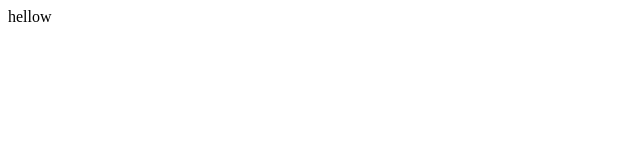
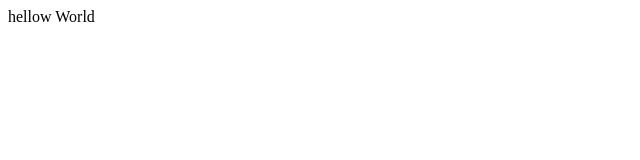
Before and after one commit to rupalikarmalkar/CollegeMgnt, a plain HTML site: page index.html in a window 1280 px wide. Shown: the full height of the page, 0-640 px from the left. Drawn offline with Linux system fonts and the light colour scheme.

Commit message:
index
index

```diff
--- a/index.html
+++ b/index.html
@@ -2,5 +2,6 @@
 <html>
     <body>
         hellow
+        World
     </body>
 </html>
```
